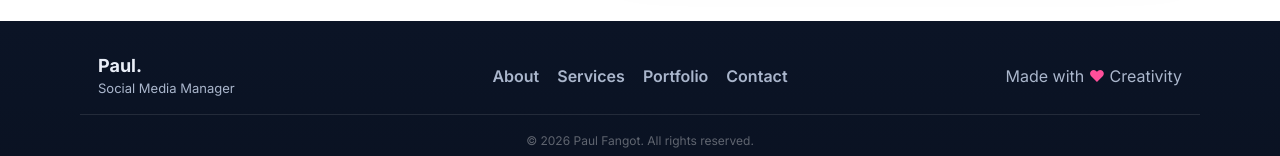
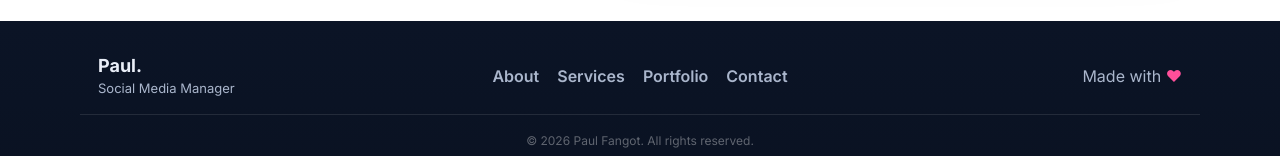
Before and after one commit to gpauls2/myportfolio, a plain HTML site: page index.html in a window 1280 px wide. Shown: the part 3961-4117 px from the top of the page. Drawn offline with Linux system fonts and the light colour scheme.

Commit message:
Update index.html

```diff
--- a/index.html
+++ b/index.html
@@ -424,7 +424,7 @@ https://res.cloudinary.com/ddpp2t801/video/upload/v1765696388/v3_jmapgj.mp4|
           <a href="#contact">Contact</a>
         </div>
 
-        <div class="footer-made">Made with <span class="heart">❤</span> Creativity</div>
+        <div class="footer-made">Made with <span class="heart">❤</span> </div>
       </div>
 
       <div class="container footer-bottom">
```
